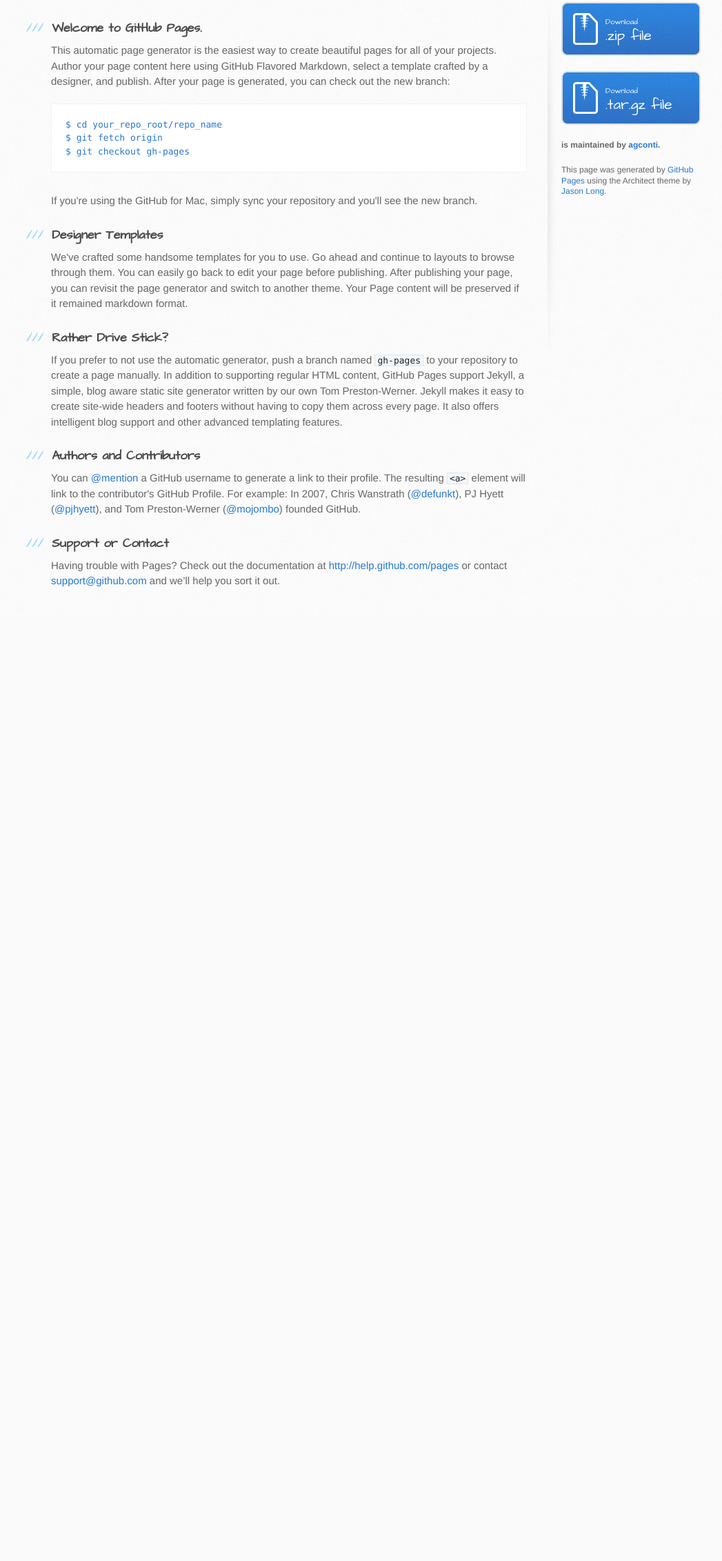
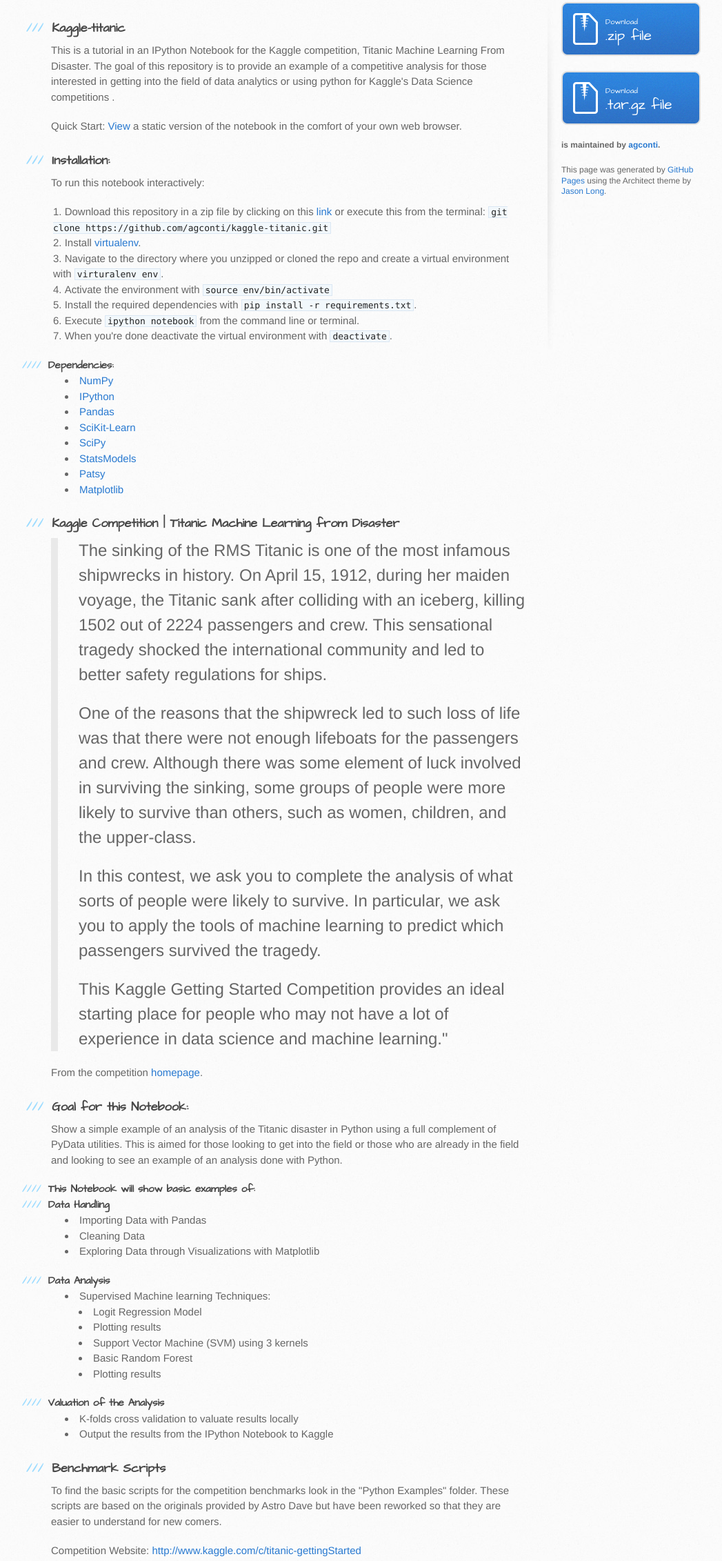
Before and after one commit to agconti/kaggle-titanic, a plain HTML site: page index.html in a window 1280 px wide. Shown: the part 364-2627 px from the top of the page at 69% size, without its empty margins (96-1143 px from the left). Before the commit the page ends 1260 px from the top, so only its background shows below. Drawn offline with Linux system fonts and the light colour scheme.

```diff
--- a/index.html
+++ b/index.html
@@ -29,36 +29,96 @@
       <div class="inner clearfix">
         <section id="main-content">
           <h3>
-<a name="welcome-to-github-pages" class="anchor" href="#welcome-to-github-pages"><span class="octicon octicon-link"></span></a>Welcome to GitHub Pages.</h3>
+<a name="kaggle-titanic" class="anchor" href="#kaggle-titanic"><span class="octicon octicon-link"></span></a>Kaggle-titanic</h3>
 
-<p>This automatic page generator is the easiest way to create beautiful pages for all of your projects. Author your page content here using GitHub Flavored Markdown, select a template crafted by a designer, and publish. After your page is generated, you can check out the new branch:</p>
+<p>This is a tutorial in an IPython Notebook for the Kaggle competition, Titanic Machine Learning From Disaster. The goal of this repository is to provide an example of a competitive analysis for those interested in getting into the field of data analytics or using python for Kaggle's Data Science competitions .</p>
 
-<pre><code>$ cd your_repo_root/repo_name
-$ git fetch origin
-$ git checkout gh-pages
-</code></pre>
-
-<p>If you're using the GitHub for Mac, simply sync your repository and you'll see the new branch.</p>
+<p>Quick Start: <a href="http://nbviewer.ipython.org/urls/raw.github.com/agconti/kaggle-titanic/master/Titanic.ipynb">View</a> a static version of the notebook in the comfort of your own web browser.</p>
 
 <h3>
-<a name="designer-templates" class="anchor" href="#designer-templates"><span class="octicon octicon-link"></span></a>Designer Templates</h3>
+<a name="installation" class="anchor" href="#installation"><span class="octicon octicon-link"></span></a>Installation:</h3>
 
-<p>We've crafted some handsome templates for you to use. Go ahead and continue to layouts to browse through them. You can easily go back to edit your page before publishing. After publishing your page, you can revisit the page generator and switch to another theme. Your Page content will be preserved if it remained markdown format.</p>
+<p>To run this notebook interactively:</p>
+
+<ol>
+<li>Download this repository in a zip file by clicking on this <a href="https://github.com/agconti/kaggle-titanic/archive/master.zip">link</a> or execute this from the terminal:
+<code>git clone https://github.com/agconti/kaggle-titanic.git</code>
+</li>
+<li>Install <a href="http://virtualenv.readthedocs.org/en/latest/virtualenv.html#installation">virtualenv</a>.</li>
+<li>Navigate to the directory where you unzipped or cloned the repo and create a virtual environment with <code>virturalenv env</code>.</li>
+<li>Activate the environment with <code>source env/bin/activate</code>
+</li>
+<li>Install the required dependencies with <code>pip install -r requirements.txt</code>.</li>
+<li>Execute <code>ipython notebook</code> from the command line or terminal.</li>
+<li>When you're done deactivate the virtual environment with <code>deactivate</code>.</li>
+</ol><h4>
+<a name="dependencies" class="anchor" href="#dependencies"><span class="octicon octicon-link"></span></a>Dependencies:</h4>
+
+<ul>
+<li><a href="http://www.numpy.org/">NumPy</a></li>
+<li><a href="http://ipython.org/">IPython</a></li>
+<li><a href="http://pandas.pydata.org/">Pandas</a></li>
+<li><a href="http://scikit-learn.org/stable/">SciKit-Learn</a></li>
+<li><a href="http://www.scipy.org/">SciPy</a></li>
+<li><a href="http://statsmodels.sourceforge.net/">StatsModels</a></li>
+<li><a href="http://patsy.readthedocs.org/en/latest/">Patsy</a></li>
+<li><a href="http://matplotlib.org/">Matplotlib</a></li>
+</ul><h3>
+<a name="kaggle-competition--titanic-machine-learning-from-disaster" class="anchor" href="#kaggle-competition--titanic-machine-learning-from-disaster"><span class="octicon octicon-link"></span></a>Kaggle Competition | Titanic Machine Learning from Disaster</h3>
+
+<blockquote>
+<p>The sinking of the RMS Titanic is one of the most infamous shipwrecks in history.  On April 15, 1912, during her maiden voyage, the Titanic sank after colliding with an iceberg, killing 1502 out of 2224 passengers and crew.  This sensational tragedy shocked the international community and led to better safety regulations for ships.</p>
+
+<p>One of the reasons that the shipwreck led to such loss of life was that there were not enough lifeboats for the passengers and crew.  Although there was some element of luck involved in surviving the sinking, some groups of people were more likely to survive than others, such as women, children, and the upper-class.</p>
+
+<p>In this contest, we ask you to complete the analysis of what sorts of people were likely to survive.  In particular, we ask you to apply the tools of machine learning to predict which passengers survived the tragedy.</p>
+
+<p>This Kaggle Getting Started Competition provides an ideal starting place for people who may not have a lot of experience in data science and machine learning."</p>
+</blockquote>
+
+<p>From the competition <a href="http://www.kaggle.com/c/titanic-gettingStarted">homepage</a>.</p>
 
 <h3>
-<a name="rather-drive-stick" class="anchor" href="#rather-drive-stick"><span class="octicon octicon-link"></span></a>Rather Drive Stick?</h3>
+<a name="goal-for-this-notebook" class="anchor" href="#goal-for-this-notebook"><span class="octicon octicon-link"></span></a>Goal for this Notebook:</h3>
 
-<p>If you prefer to not use the automatic generator, push a branch named <code>gh-pages</code> to your repository to create a page manually. In addition to supporting regular HTML content, GitHub Pages support Jekyll, a simple, blog aware static site generator written by our own Tom Preston-Werner. Jekyll makes it easy to create site-wide headers and footers without having to copy them across every page. It also offers intelligent blog support and other advanced templating features.</p>
+<p>Show a simple example of an analysis of the Titanic disaster in Python using a full complement of PyData utilities. This is aimed for those looking to get into the field or those who are already in the field and looking to see an example of an analysis done with Python.</p>
 
-<h3>
-<a name="authors-and-contributors" class="anchor" href="#authors-and-contributors"><span class="octicon octicon-link"></span></a>Authors and Contributors</h3>
+<h4>
+<a name="this-notebook-will-show-basic-examples-of" class="anchor" href="#this-notebook-will-show-basic-examples-of"><span class="octicon octicon-link"></span></a>This Notebook will show basic examples of:</h4>
 
-<p>You can <a href="https://github.com/blog/821" class="user-mention">@mention</a> a GitHub username to generate a link to their profile. The resulting <code>&lt;a&gt;</code> element will link to the contributor's GitHub Profile. For example: In 2007, Chris Wanstrath (<a href="https://github.com/defunkt" class="user-mention">@defunkt</a>), PJ Hyett (<a href="https://github.com/pjhyett" class="user-mention">@pjhyett</a>), and Tom Preston-Werner (<a href="https://github.com/mojombo" class="user-mention">@mojombo</a>) founded GitHub.</p>
+<h4>
+<a name="data-handling" class="anchor" href="#data-handling"><span class="octicon octicon-link"></span></a>Data Handling</h4>
 
-<h3>
-<a name="support-or-contact" class="anchor" href="#support-or-contact"><span class="octicon octicon-link"></span></a>Support or Contact</h3>
+<ul>
+<li>  Importing Data with Pandas</li>
+<li>  Cleaning Data</li>
+<li>  Exploring Data through Visualizations with Matplotlib</li>
+</ul><h4>
+<a name="data-analysis" class="anchor" href="#data-analysis"><span class="octicon octicon-link"></span></a>Data Analysis</h4>
 
-<p>Having trouble with Pages? Check out the documentation at <a href="http://help.github.com/pages">http://help.github.com/pages</a> or contact <a href="mailto:support@github.com">support@github.com</a> and we’ll help you sort it out.</p>
+<ul>
+<li>   Supervised Machine learning Techniques:
+
+<ul>
+<li>  Logit Regression Model</li>
+<li>  Plotting results</li>
+<li>  Support Vector Machine (SVM) using 3 kernels</li>
+<li>  Basic Random Forest</li>
+<li>  Plotting results</li>
+</ul>
+</li>
+</ul><h4>
+<a name="valuation-of-the-analysis" class="anchor" href="#valuation-of-the-analysis"><span class="octicon octicon-link"></span></a>Valuation of the Analysis</h4>
+
+<ul>
+<li>  K-folds cross validation to valuate results locally</li>
+<li>  Output the results from the IPython Notebook to Kaggle</li>
+</ul><h3>
+<a name="benchmark-scripts" class="anchor" href="#benchmark-scripts"><span class="octicon octicon-link"></span></a>Benchmark Scripts</h3>
+
+<p>To find the basic scripts for the competition benchmarks look in the "Python Examples" folder. These scripts are based on the originals provided by Astro Dave but have been reworked so that they are easier to understand for new comers.</p>
+
+<p>Competition Website: <a href="http://www.kaggle.com/c/titanic-gettingStarted">http://www.kaggle.com/c/titanic-gettingStarted</a></p>
         </section>
 
         <aside id="sidebar">
```
Also changed, not shown: params.json (+1 -1 lines).
